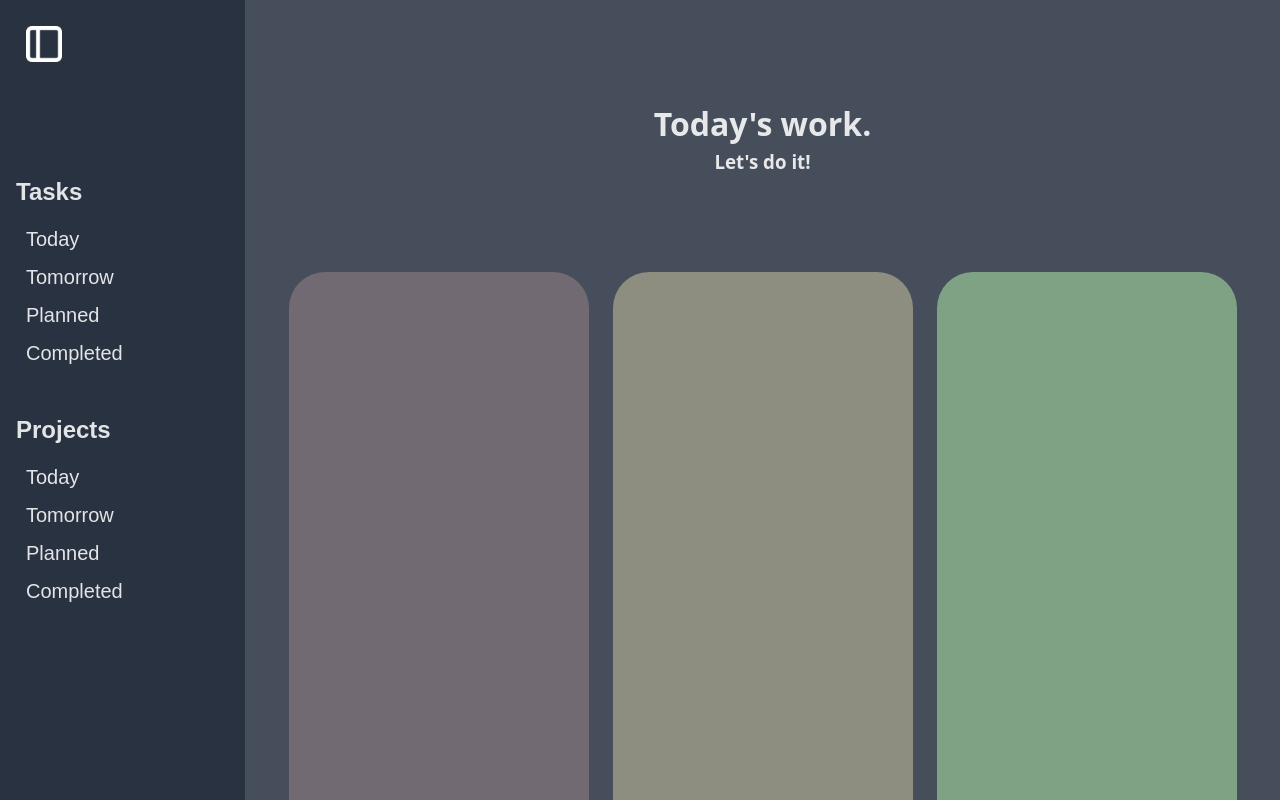
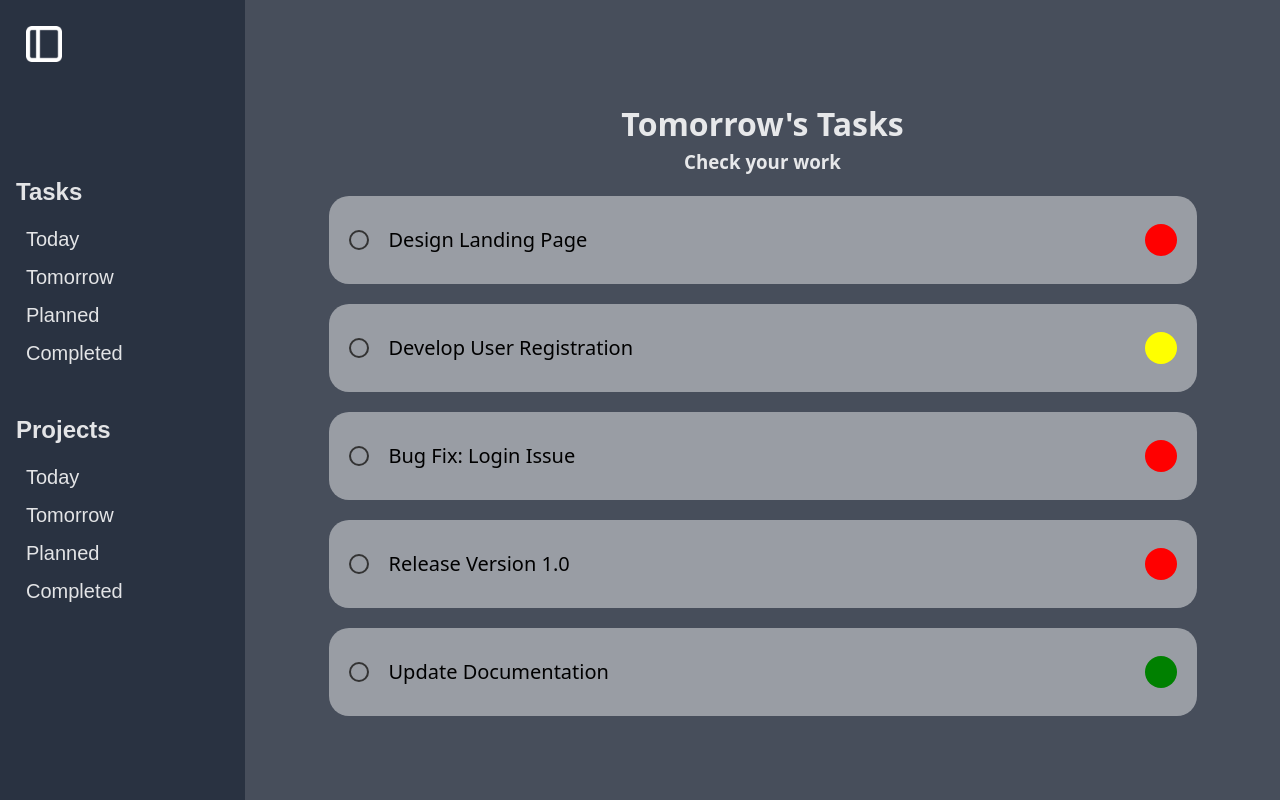
Before and after one commit to naimyasirozcan/kanban-react, a React (Vite) app: page /tomorrow in a window 1280 px wide. Shown: the top 800 px of the page. Built offline with nearby package versions, Linux system fonts and the light colour scheme; a web font is replaced by a local one.

Commit message:
Add routes,tasks in kanban and Tomorrow page

```diff
--- a/package.json
+++ b/package.json
@@ -11,7 +11,8 @@
   },
   "dependencies": {
     "react": "^19.1.1",
-    "react-dom": "^19.1.1"
+    "react-dom": "^19.1.1",
+    "react-router-dom": "^7.9.5"
   },
   "devDependencies": {
     "@eslint/js": "^9.36.0",
--- a/src/App.jsx
+++ b/src/App.jsx
@@ -1,5 +1,6 @@
 import KanbanApp from "./components/KanbanApp"
 import Sidebar from "./components/Sidebar"
+import { BrowserRouter } from "react-router-dom"
 
 const containerStyle = {
     display: "flex"
@@ -11,10 +12,12 @@ const containerStyle = {
 function App() {
 
   return (
+    <BrowserRouter>
     <div style={containerStyle}>
       <Sidebar />
       <KanbanApp />
     </div>
+    </BrowserRouter>
   )
 }
 
--- a/src/components/KanbanApp.jsx
+++ b/src/components/KanbanApp.jsx
@@ -1,13 +1,16 @@
-import TitleAndDescription from "./TitleAndDescription"
-import KanbanBoard from "./KanbanBoard"
 
+import taskDataJSON from '../assets/data/kanbanData.json'
+import { useState } from "react"
+import TodayPage from "../pages/TodayPage"
+import { Route,Routes } from 'react-router-dom'
+import Tomorrow from '../pages/Tomorrow'
 
 
 
 
 function KanbanApp() {
 
-
+const [taskData, setTaskData] = useState(taskDataJSON)
 
   const kanbanAppStyle = {
     width: "100%",
@@ -17,10 +20,10 @@ function KanbanApp() {
 
   return (
     <div style={kanbanAppStyle}>
-      <TitleAndDescription title="Today's work." description="Let's do it!" />
-
-      <KanbanBoard/>
-
+      <Routes>
+        <Route element={<TodayPage taskData={taskData} setTaskData={setTaskData}/>} path='/'/>
+        <Route element={<Tomorrow taskData={taskData} setTaskData={setTaskData}/>} path='/tomorrow'/>
+      </Routes>
     </div>
   )
 }
--- a/src/components/KanbanBoard.jsx
+++ b/src/components/KanbanBoard.jsx
@@ -1,12 +1,8 @@
 import KanbanCol from "./KanbanCol"
-import userDataJSON from "../assets/data/kanbanData.json"
-
 import { useState } from "react"
 
-function KanbanBoard() {
 
-    const [userData, setUserData] = useState(userDataJSON)
-
+function KanbanBoard({taskData,setTaskData}) {
 
     const containerStyle = {
         width: "100%",
@@ -18,11 +14,17 @@ function KanbanBoard() {
         marginTop: "96px"
 
     }
+    const columns = [{title:'To Do', color: '#d4abab4e'},{title:'In Progress', color: '#fff7b761'},{title:'Done', color: '#afe8a88b'}
+    ]
     return (
         <div style={containerStyle}>
-            <KanbanCol type="pending" content="array1" />
-            <KanbanCol type="progress" content="array2"/>
-            <KanbanCol type="done" content="array3"/>
+            {columns.map((eachColumns)=>{
+             return(
+                   <KanbanCol taskData={taskData} setTaskData={setTaskData} color={eachColumns.color} title={eachColumns.title}  />
+                )
+            })
+
+            }
         </div>
     )
 }
--- a/src/components/KanbanCol.jsx
+++ b/src/components/KanbanCol.jsx
@@ -1,22 +1,31 @@
+import TaskCard from "./TaskCard"
 
-function KanbanCol(props) {
+function KanbanCol({title, color,taskData,setTaskData}) {
     const kanbanColStyle = {
         width: "300px",
         minHeight: "600px",
         height: "auto",
-        backgroundColor: props.type === "pending"
-        ? "#d4abab4e"
-        : props.type === "progress"
-        ? "#fff7b761"
-        : "#afe8a88b",
-        borderRadius: "36px"
+        backgroundColor: color,
+        borderRadius: "36px",
+        display: 'flex',
+        flexDirection: 'column',
+        gap: '10px',
+        alignItems: 'center'
     }
 
 
 
     return (
         <div style={kanbanColStyle}>
-
+            <h2 style={{textAlign:'center',marginTop:'20px'}}>{title}</h2>
+            {taskData.
+            filter((eachTask)=>{
+                return (
+                    eachTask.status === title
+                )
+            }).map((eachTask)=>{
+                return <TaskCard title={eachTask.title} priority={eachTask.priority} />
+            })}
         </div>
     )
 }
--- /dev/null
+++ b/src/components/ListOfTasks.jsx
@@ -0,0 +1,19 @@
+import TaskCard from "./TaskCard"
+
+function ListOfTasks({taskData,setTaskData}) {
+  return (
+    <>
+        <ul style={{display:'flex',flexDirection:'column',gap:'20px',alignItems:'center',marginTop:'20px'}}>
+            {
+                taskData.map((eachTask)=>{
+                    return(
+                        <TaskCard title={eachTask.title} priority={eachTask.priority} cardType={'listCard'} />
+                    )
+                })
+            }
+        </ul>
+    </>
+)
+}
+
+export default ListOfTasks
--- a/src/components/Sidebar.jsx
+++ b/src/components/Sidebar.jsx
@@ -3,6 +3,7 @@ import TasksContainer from "./TasksContainer"
 import sideBarSwitchIcon from "../assets/img/sidebar-switch-icon-w.png"
 import addTaskIcon from "../assets/img/add-icon-w.png"
 import logoIcon from "../assets/img/logo-kanban.png"
+import { Link } from "react-router-dom"
 
 
 function Sidebar() {
--- a/src/components/TaskCard.jsx
+++ b/src/components/TaskCard.jsx
@@ -0,0 +1,48 @@
+function TaskCard({ title, priority, cardType }) {
+  const cardDivStyle = {
+    display: "flex",
+    minHeight: "88px",
+    width: cardType === "listCard" ? "80%" : "260px",
+    backgroundColor: "#ffffff72",
+    borderRadius: "20px",
+    gap: "22px",
+    justifyContent:
+    cardType === 'listCard'?'space-between':'center',
+    padding:
+    cardType === 'listCard'? '0px 20px':null,
+    alignItems: "center",
+  };
+  const piorityDivStyle = {
+    height: "32px",
+    width: "32px",
+    borderRadius: "100px",
+    backgroundColor:
+      priority === "High"
+        ? "red"
+        : priority === "Medium"
+        ? "yellow"
+        : priority === "Low"
+        ? "green"
+        : null,
+  };
+
+  const titleStyle = {
+    width:
+    cardType === 'listCard'?'400px':"180px",
+    color: "#000000",
+    fontSize:
+    cardType === 'listCard'? '20px': null
+}
+
+  return (
+    <div style={cardDivStyle}>
+      <div style={{display:'flex',gap:'20px',justifyContent:'center',alignItems:'center'}}>
+        {cardType === 'listCard'?(<input className="checkbox" type="checkbox"/>):null}
+        <p style={titleStyle}>{title}</p>
+      </div>
+      <div style={piorityDivStyle}></div>
+    </div>
+  );
+}
+
+export default TaskCard;
--- a/src/components/TasksContainer.jsx
+++ b/src/components/TasksContainer.jsx
@@ -1,3 +1,4 @@
+import { Link } from "react-router-dom"
 
 function TasksContainer() {
     const divStyle = {
@@ -10,8 +11,8 @@ function TasksContainer() {
       <div className='sidebar-list' style={divStyle}>
         <p>Tasks</p>
         <ul>
-        <li>Today</li>
-        <li>Tomorrow</li>
+        <Link to={'/'}><li>Today</li></Link>
+        <Link to={'/tomorrow'}><li>Tomorrow</li></Link>
         <li>Planned</li>
         <li>Completed</li>
         </ul>
--- a/src/index.css
+++ b/src/index.css
@@ -19,6 +19,21 @@
   user-select: none;
   caret-color: transparent;
 }
+
+a {
+  color: inherit;
+  text-decoration: none;
+}
+a:visited {
+  color: inherit;
+  text-decoration: none;
+}
+a:hover,
+a:active {
+  color: inherit;
+  text-decoration: none;
+}
+
 
 .sidebar-list li {
   font-family: "Kantumruy Pro", sans-serif;
@@ -45,3 +60,16 @@
   transform: scale(1.05);
   cursor: pointer;
 }
+.checkbox {
+  appearance: none;
+  width: 20px;
+  height: 20px;
+  border: 2px solid #333;
+  border-radius: 50%;
+  cursor: pointer;
+  position: relative;
+}
+.checkbox:checked {
+  background-color: #348a3e;
+  border: none;
+}
--- /dev/null
+++ b/src/pages/TodayPage.jsx
@@ -0,0 +1,13 @@
+import TitleAndDescription from "../components/TitleAndDescription"
+import KanbanBoard from "../components/KanbanBoard"
+
+function TodayPage({taskData,setTaskData}) {
+  return (
+    <>
+    <TitleAndDescription title="Today's work." description="Let's do it!" />
+    <KanbanBoard taskData={taskData} setTaskData={setTaskData}/>
+    </>
+  )
+}
+
+export default TodayPage
--- /dev/null
+++ b/src/pages/Tomorrow.jsx
@@ -0,0 +1,13 @@
+import ListOfTasks from "../components/ListOfTasks"
+import TitleAndDescription from "../components/TitleAndDescription"
+
+function Tomorrow({taskData,setTaskData}) {
+  return (
+    <>
+    <TitleAndDescription title="Tomorrow's Tasks" description="Check your work"/>
+    <ListOfTasks taskData={taskData} setTaskData={setTaskData} />
+    </>
+  )
+}
+
+export default Tomorrow
```
Also changed, not shown: 1 other file (tests, documents, lock files or other folders).
